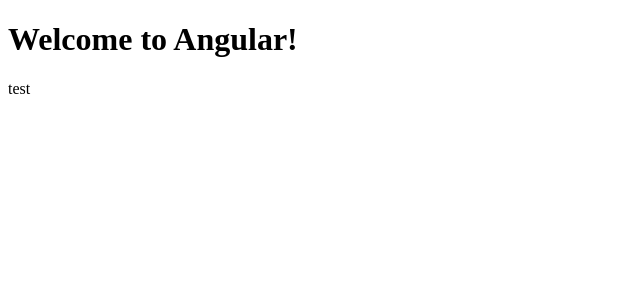
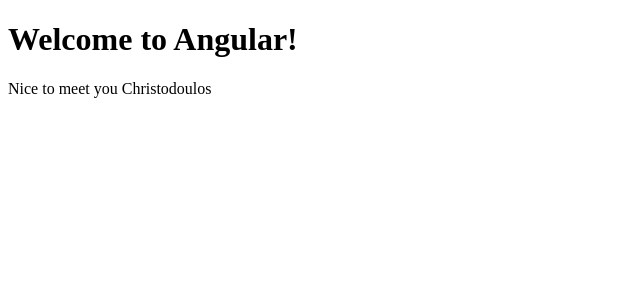
Before and after one commit to Nikos-Moutafis/Angular-introduction, an Angular app: page / in a window 1280 px wide. Shown: the top 300 px of the page, without its empty margins (0-640 px from the left). Built offline with nearby package versions, Linux system fonts and the light colour scheme.

Commit message:
User greeting

```diff
--- a/src/app/app.component.html
+++ b/src/app/app.component.html
@@ -1,2 +1,2 @@
 <h1>Welcome to Angular!</h1>
-test
+<p>Nice to meet you {{ name }}</p>
```
